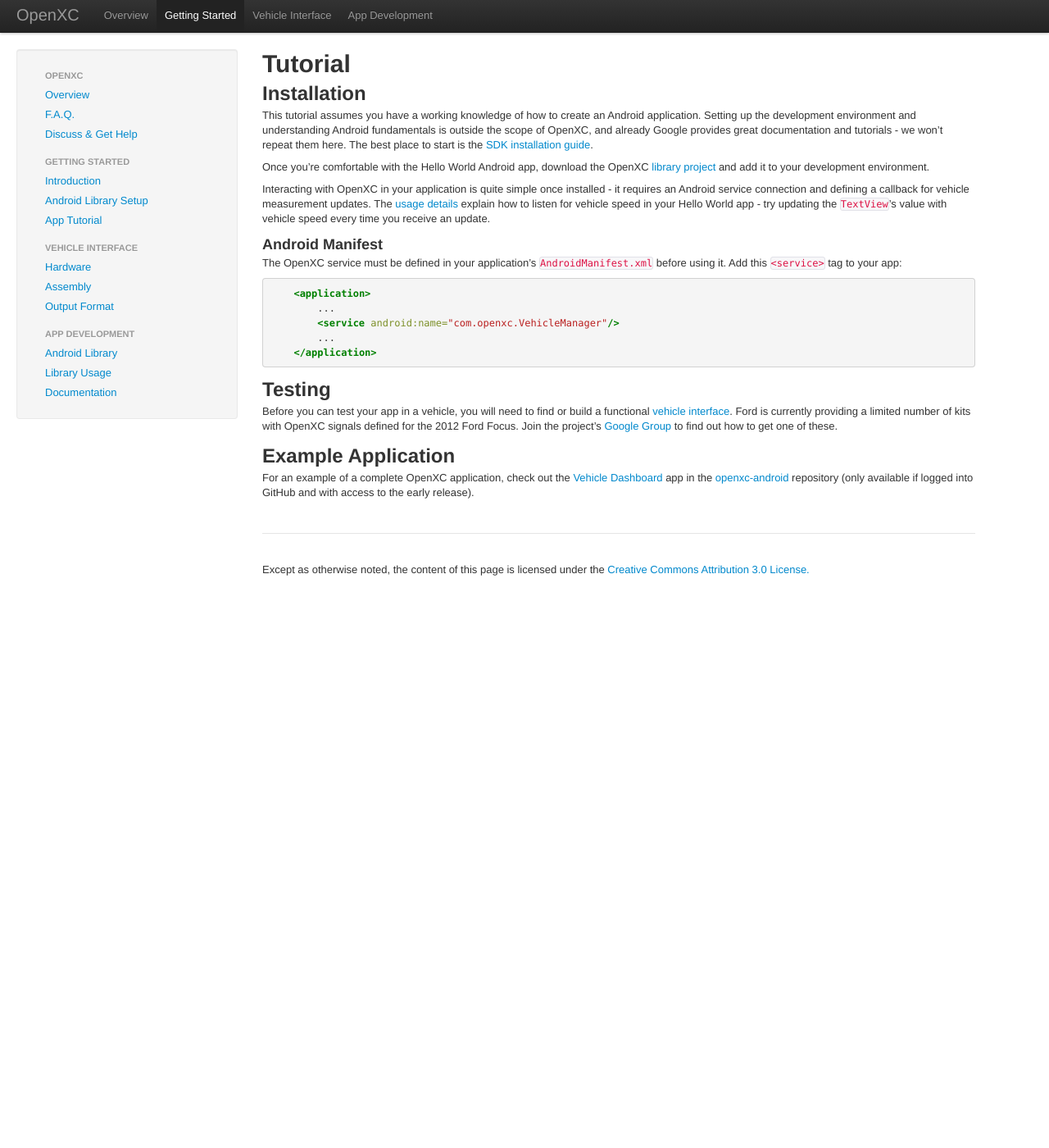
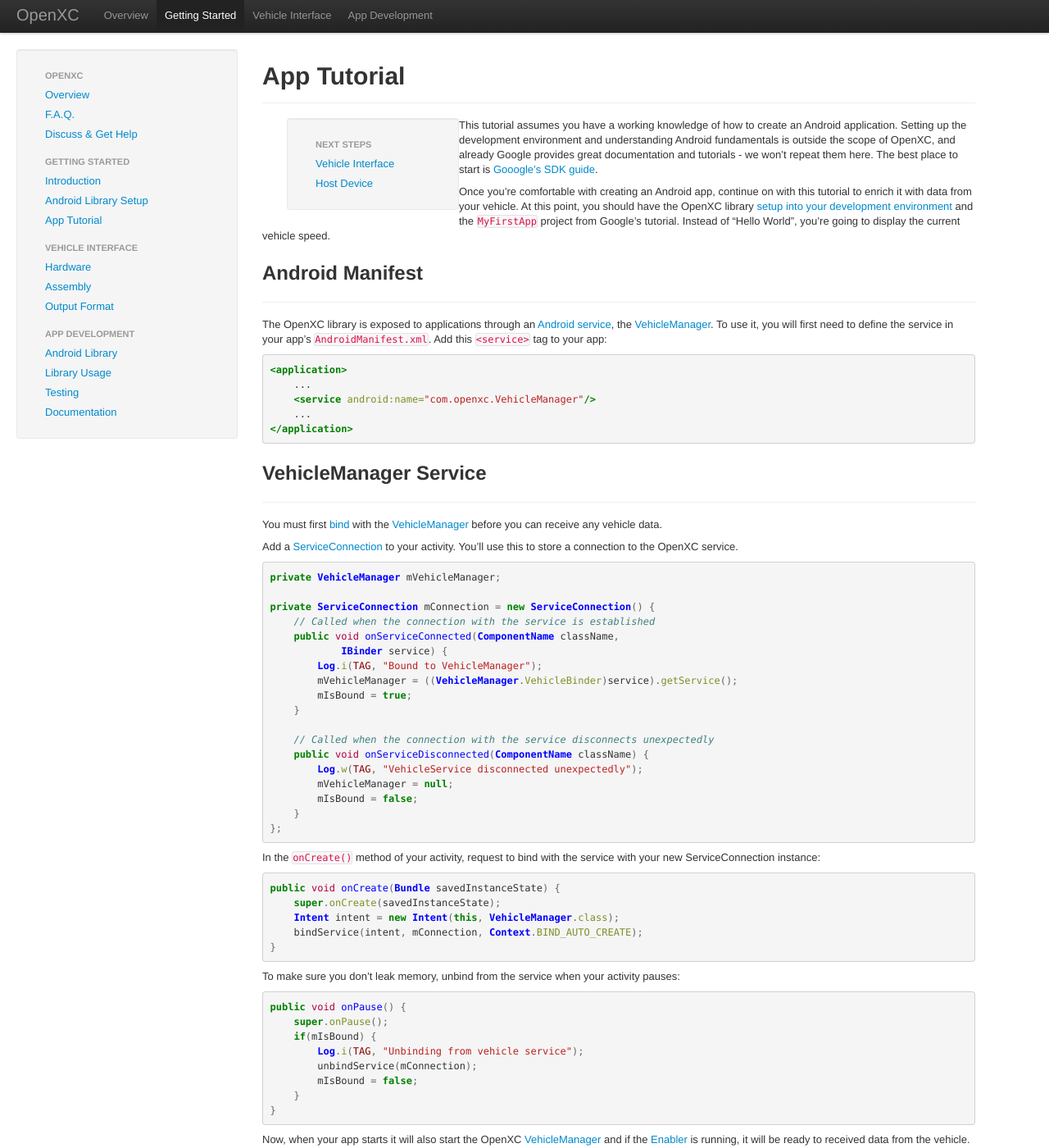
Before and after one commit to openxc/openxcplatform.com, a Jekyll site: the page built from getting-started/tutorial.mkd, in a window 1280 px wide and 1400 px high. Shown: the whole window at 82% size. Built offline with Jekyll 4.4.1, drawn with Linux system fonts in a browser that asks for light colours; nearby versions of some CDN libraries; Markdown is read by kramdown in place of the engine named in the settings; some of the changed text lies outside the part shown.

Commit message:
Add a more streamlined tutorial for a first Android app.

```diff
--- a/_layouts/default.html
+++ b/_layouts/default.html
@@ -71,6 +71,7 @@
                     <li class="nav-header">App Development</li>
                     <li><a href="/android/index.html">Android Library</a></li>
                     <li><a href="/android/api-guide.html">Library Usage</a></li>
+                    <li><a href="/android/testing.html">Testing</a></li>
                     <li><a href="/openxc-android">Documentation</a></li>
                     </ul></li>
                 </ul>
--- a/getting-started/tutorial.mkd
+++ b/getting-started/tutorial.mkd
@@ -1,59 +1,249 @@
 ---
 layout: default
-title: Hello OpenXC - OpenXC
+title: App Tutorial - OpenXC
 ---
 
-Tutorial
-=============
+<div class="page-header">
+    <h1>App Tutorial</h1>
+</div>
 
-## Installation
+<div class="pull-right well span2">
+    <ul class="nav nav-list">
+        <li class="nav-header">Next Steps</li>
+        <li><a href="/vehicle-interface/index.html">Vehicle Interface</a></li>
+        <li><a href="/android/index.html">Host Device</a></li>
+    </ul>
+</div>
 
 This tutorial assumes you have a working knowledge of how to create an Android
 application. Setting up the development environment and understanding Android
 fundamentals is outside the scope of OpenXC, and already Google provides great
 documentation and tutorials - we won't repeat them here. The best place to start
-is the [SDK installation guide][sdk].
+is [Gooogle's SDK guide][sdk].
 
-Once you're comfortable with the Hello World Android app, download the OpenXC
-[library project][] and add it to your development environment.
+Once you're comfortable with creating an Android app, continue on with this
+tutorial to enrich it with data from your vehicle. At this point, you should
+have the OpenXC library
+[setup into your development environment][library project] and the `MyFirstApp`
+project from Google's tutorial. Instead of "Hello World", you're going to display
+the current vehicle speed.
 
-Interacting with OpenXC in your application is quite simple once installed - it
-requires an Android service connection and defining a callback for vehicle
-measurement updates. The [usage details][] explain how to listen for vehicle
-speed in your Hello World app - try updating the `TextView`'s value with vehicle
-speed every time you receive an update.
+<div class="page-header">
+<h2>Android Manifest</h2>
+</div>
 
-### Android Manifest
-
-The OpenXC service must be defined in your application's `AndroidManifest.xml`
-before using it. Add this `<service>` tag to your app:
+The OpenXC library is exposed to applications through an
+[Android service][], the [VehicleManager][]. To use it, you will first need to
+define the service in your app's `AndroidManifest.xml`. Add this `<service>` tag
+to your app:
 
 {% highlight xml %}
-    <application>
-        ...
-        <service android:name="com.openxc.VehicleManager"/>
-        ...
-    </application>
+<application>
+    ...
+    <service android:name="com.openxc.VehicleManager"/>
+    ...
+</application>
+{% endhighlight %}
+
+<div class="page-header">
+<h2>VehicleManager Service</h2>
+</div>
+
+You must first [bind][] with the [VehicleManager][] before you can receive
+any vehicle data.
+
+Add a [ServiceConnection][] to your activity. You'll use this to store a
+connection to the OpenXC service.
+
+{% highlight java %}
+private VehicleManager mVehicleManager;
+
+private ServiceConnection mConnection = new ServiceConnection() {
+    // Called when the connection with the service is established
+    public void onServiceConnected(ComponentName className,
+            IBinder service) {
+        Log.i(TAG, "Bound to VehicleManager");
+        mVehicleManager = ((VehicleManager.VehicleBinder)service).getService();
+        mIsBound = true;
+    }
+
+    // Called when the connection with the service disconnects unexpectedly
+    public void onServiceDisconnected(ComponentName className) {
+        Log.w(TAG, "VehicleService disconnected unexpectedly");
+        mVehicleManager = null;
+        mIsBound = false;
+    }
+};
+{% endhighlight %}
+
+In the `onCreate()` method of your activity, request to bind with the service
+with your new ServiceConnection instance:
+
+{% highlight java %}
+public void onCreate(Bundle savedInstanceState) {
+    super.onCreate(savedInstanceState);
+    Intent intent = new Intent(this, VehicleManager.class);
+    bindService(intent, mConnection, Context.BIND_AUTO_CREATE);
+}
+{% endhighlight %}
+
+To make sure you don't leak memory, unbind from the service when your activity
+pauses:
+
+{% highlight java %}
+public void onPause() {
+    super.onPause();
+    if(mIsBound) {
+        Log.i(TAG, "Unbinding from vehicle service");
+        unbindService(mConnection);
+        mIsBound = false;
+    }
+}
 {% endhighlight %}
 
 
-## Testing
+Now, when your app starts it will also start the OpenXC [VehicleManager][] and if
+the [Enabler][enabler] is running, it will be ready to received data from the
+vehicle.
 
-Before you can test your app in a vehicle, you will need to find or build a
-functional [vehicle interface][]. Ford is currently providing a limited number
-of kits with OpenXC signals defined for the 2012 Ford Focus. Join the project's
-[Google Group][gg] to find out how to get one of these.
+<div class="page-header">
+<h2>Asynchronous Updates</h2>
+</div>
 
-## Example Application
+Your activity now has a connection to the vehicle service, and you want to be
+notified whenever the speed of the vehicle changes.
 
-For an example of a complete OpenXC application, check out the
-[Vehicle Dashboard][] app in the [openxc-android][] repository (only available
-if logged into GitHub and with access to the early release).
+Add a [VehicleSpeed.Listener][Listener] instance to your activity:
 
+{% highlight java %}
+VehicleSpeed.Listener mSpeedListener = new VehicleSpeed.Listener() {
+    public void receive(Measurement measurement) {
+        // do stuff with the measurement
+    }
+};
+{% endhighlight %}
+
+In the `ServiceConnection.onServiceConnected()` method you defined just a moment
+ago, register this new `Listener` with the [VehicleManager][].
+
+{% highlight java %}
+public void onServiceConnected(ComponentName className, IBinder service) {
+    ...
+    mVehicleManager.addListener(VehicleSpeed.class, mSpeedListener);
+}
+{% endhighlight %}
+
+Now, every time a new value for [VehicleSpeed][] is received by the
+[VehicleManager][], the `receive(Measurement)` method of the new [Listener][]
+will be called with the data.
+
+<div class="page-header">
+<h2>Measurement Data</h2>
+</div>
+
+You want to actually do something with the vehicle speed when you receive it.
+Add a new [TextView][] to the file `res/layout/activity_main.xml` for the speed:
+
+{% highlight xml %}
+<TextView android:id="@+id/vehicle_speed"/>
+{% endhighlight %}
+
+Grab a reference to that text object in your activity's `onCreate()`:
+
+{% highlight java %}
+private TextView mVehicleSpeedView;
+public void onCreate(Bundle savedInstanceState) {
+    ...
+    mVehicleSpeedView = (TextView) findViewById(R.id.vehicle_speed);
+}
+{% endhighlight %}
+
+Replace your `Listener.receive(Measurement)` method with this
+one:
+
+{% highlight java %}
+public void receive(Measurement measurement) {
+    final VehicleSpeed speed = (VehicleSpeed) measurement;
+    mHandler.post(new Runnable() {
+        public void run() {
+            mVehicleSpeedView.setText(
+                "Vehicle speed (km/h): " + speed.getValue().doubleValue());
+        }
+    });
+}
+{% endhighlight %}
+
+The text view will be updated every time the vehicle speed changes and display
+the latest value.
+
+That's all you need to do to get measurements from OpenXC. You can see the full
+list of `Measurement` Java classes that you can use in the
+[library documentation][].
+
+<div class="page-header">
+<h2>Testing</h2>
+</div>
+
+Your Android device likely doesn't have any vehicle data flowing through it yet.
+The next step is to use a pre-recorded vehicle trace file to simulate a real
+vehicle interface on your desk.
+
+Download the [driving trace][] and copy it to the SD card of your Android
+device. You can do this either by mounting the SD card over USB or using adb:
+
+{% highlight sh %}
+$ adb push driving.json /sdcard/openxc-driving.json
+{% endhighlight %}
+
+Next, tell the [VehicleManager][] that it should playback this trace file by
+adding the following to the end of the `ServiceConnection.onServiceConnection()`
+method:
+
+{% highlight java %}
+private TraceVehicleDataSource mTraceSource;
+
+public void onServiceConnected(ComponentName className, IBinder service) {
+    ...
+    mTraceSource = new TraceVehicleDataSource(
+            "file:///sdcard/com.openxc/trace.json");
+    mVehicleManager.addSource(mTraceSource);
+}
+{% endhighlight %}
+
+Also add this to the `onPause()` method of your activity, so you don't start the
+trace file playback multiple times:
+
+{% highlight java %}
+public void onPause() {
+    ...
+    if(mIsBound) {
+        mVehicleManager.removeSource(mTraceSource);
+        ...
+    }
+}
+{% endhighlight %}
+
+Restart your app, and you should see the vehicle speed changing in the UI! If
+you'd like to see a more in-depth example, take look at the [MPG][] app or the
+[Vehicle Dashboard][].
+
+You've now completed the OpenXC Android tutorial, but there's more to learn
+about the [vehicle interface][] and [host device][].
+
+[sdk]: http://developer.android.com/sdk/index.html
 [gg]: http://groups.google.com/group/openxc
-[sdk]: http://developer.android.com/sdk/installing.html
-[vehicle interface]: http://openxcplatform.com/vehicle-interface/hardware
-[library project]: http://openxcplatform.com/android/library-installation
-[usage details]: http://openxcplatform.com/android/library-usage
-[openxc-android]: https://github.com/openxc/openxc-android
+[vehicle interface]: /vehicle-interface/index.html
+[host device]: /android/index.html
+[library project]: /getting-started/library-installation.html
 [Vehicle Dashboard]: https://github.com/openxc/openxc-android/tree/master/examples
+[MPG]: https://github.com/openxc/mpg
+[Android service]: http://developer.android.com/guide/components/services.html
+[bind]: http://developer.android.com/guide/topics/fundamentals/bound-services.html#Binding)
+[VehicleManager]: /openxc-android/com/openxc/VehicleManager.html
+[enabler]: https://github.com/openxc/openxc-android/tree/master/enabler
+[driving trace]: https://github.com/openxc/openxc-android/blob/tracedashboard/examples/res/raw/driving
+[library documentation]: /openxc-android/reference/com/openxc/measurements/package-summary.html
+[ServiceConnection]: http://developer.android.com/reference/android/content/ServiceConnection.html
+[Listener]: http://openxcplatform.com/openxc-android/reference/com/openxc/measurements/Measurement.Listener.html
+[VehicleSpeed]: http://openxcplatform.com/openxc-android/reference/com/openxc/measurements/VehicleSpeed.html
+[TextView]: http://developer.android.com/reference/android/widget/TextView.html
```
Also changed, not shown: android/api-guide.mkd (+26 -26 lines), android/testing.mkd (added, +16 -0 lines).
